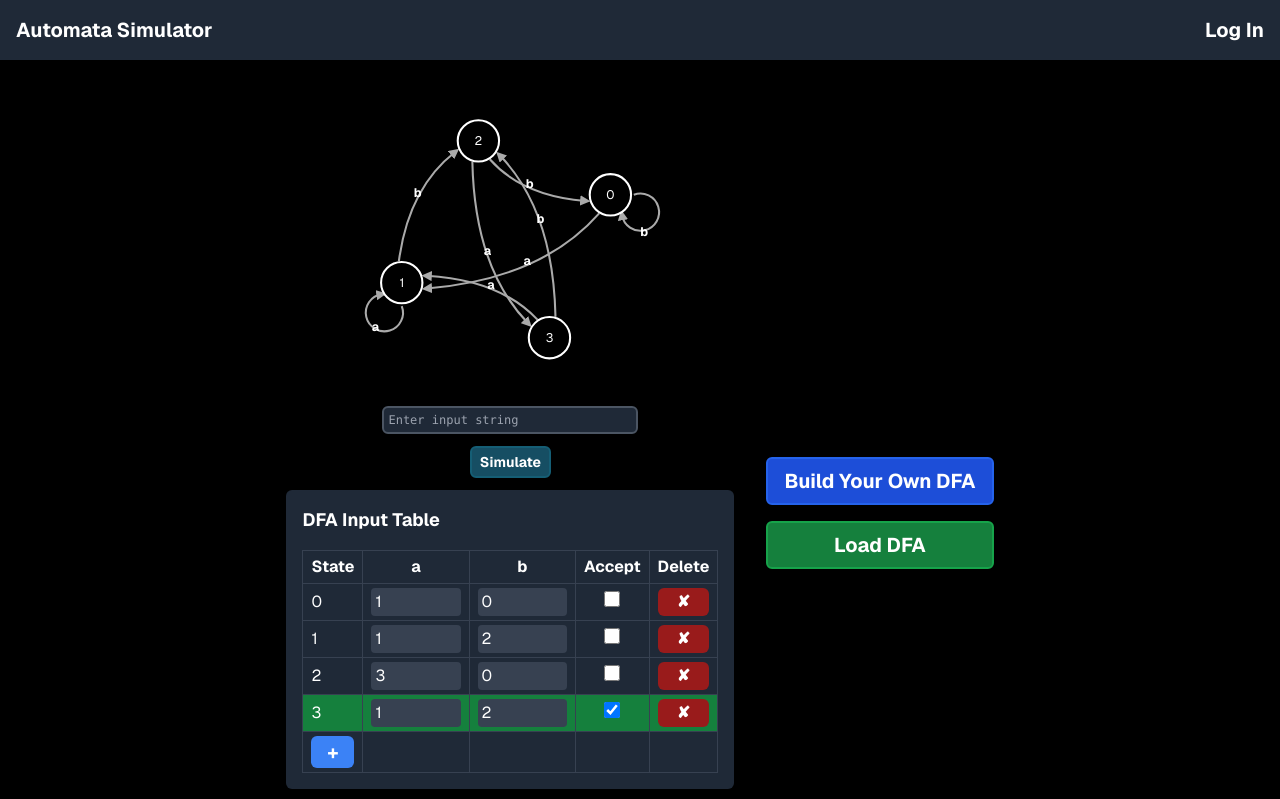
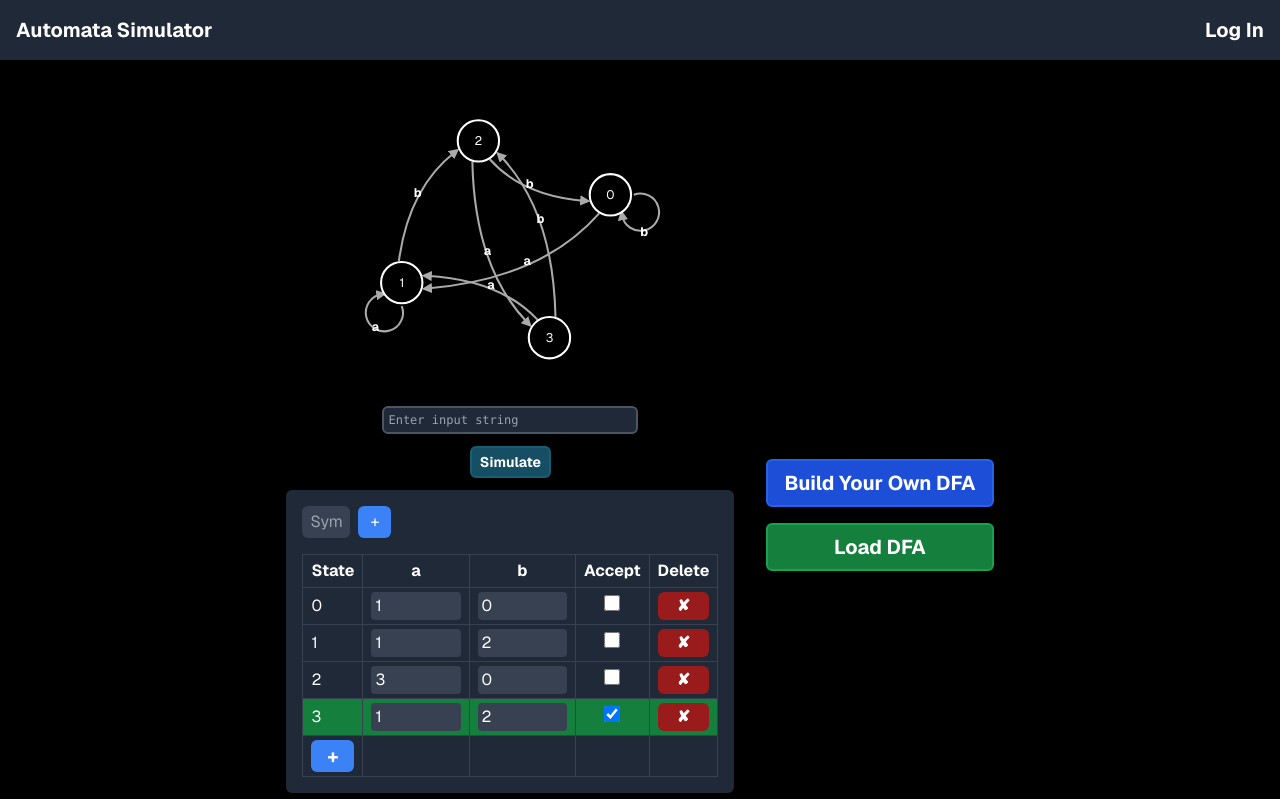
Before and after one commit to igreat/regular-languages-simulator, a Next.js app: page / in a window 1280 px wide. Shown: the top 799 px of the page. Built offline with nearby package versions, Linux system fonts and the light colour scheme.

Commit message:
add ability to add new input symbols to table

```diff
--- a/src/app/DFAInputTable.tsx
+++ b/src/app/DFAInputTable.tsx
@@ -12,6 +12,7 @@ function DFAInputTable({ onDFAChange, initialDFA }: DFAInputTableProps) {
     const [inputSymbols, setInputSymbols] = React.useState<string[]>([]);
     const [acceptStates, setAcceptStates] = React.useState<number[]>([]);
     const [table, setTable] = React.useState<TransitionTable>({});
+    const [newSymbol, setNewSymbol] = React.useState<string>("");
 
     useEffect(() => {
         if (initialDFA) {
@@ -19,8 +20,7 @@ function DFAInputTable({ onDFAChange, initialDFA }: DFAInputTableProps) {
             setStates(stateIds);
             const symbols = new Set<string>();
             stateIds.forEach((state) => {
-                if (!initialDFA.table[state])
-                    return;
+                if (!initialDFA.table[state]) return;
                 Object.keys(initialDFA.table[state]).forEach((sym) => {
                     symbols.add(sym);
                 });
@@ -29,7 +29,7 @@ function DFAInputTable({ onDFAChange, initialDFA }: DFAInputTableProps) {
             setAcceptStates(initialDFA.acceptStates);
             setTable(initialDFA.table);
         } else {
-            // initialize
+            // Initialize with default DFA
             setStates([0]);
             setInputSymbols(["a", "b"]);
             setAcceptStates([0]);
@@ -37,14 +37,59 @@ function DFAInputTable({ onDFAChange, initialDFA }: DFAInputTableProps) {
         }
     }, [initialDFA]);
 
-    // Update the parent component with the new DFA data
     useEffect(() => {
         onDFAChange(JSON.stringify({ acceptStates, table }, null, 2));
     }, [acceptStates, table, onDFAChange]);
 
+    const handleAddSymbol = () => {
+        const sym = newSymbol.trim();
+        if (sym.length !== 1) {
+            alert("Input symbol must be a single character.");
+            return;
+        }
+        if (inputSymbols.includes(sym)) {
+            return;
+        }
+        setInputSymbols([...inputSymbols, sym]);
+    };
+
+    // Allow adding symbol by pressing Enter key
+    const handleNewSymbolKeyPress = (e: React.KeyboardEvent<HTMLInputElement>) => {
+        if (e.key === 'Enter') {
+            handleAddSymbol();
+        }
+    }
+
     return (
         <div className="p-4 bg-gray-800 text-white rounded-md w-full max-w-md overflow-x-auto">
-            <h2 className="text-lg font-bold mb-4">DFA Input Table</h2>
+            {/* Section to add a new input symbol */}
+            <div className="flex items-center mb-4">
+                <input
+                    type="text"
+                    value={newSymbol}
+                    onChange={(e) => setNewSymbol(e.target.value)}
+                    onKeyDown={handleNewSymbolKeyPress}
+                    maxLength={1}
+                    className="w-12 bg-gray-700 text-white px-2 py-1 rounded-md mr-2"
+                    placeholder="Symbol"
+                />
+                <button
+                    onClick={handleAddSymbol}
+                    className="bg-blue-500 hover:bg-blue-600 text-white px-3 py-1 rounded-md"
+                    disabled={newSymbol.trim().length !== 1 || inputSymbols.includes(newSymbol.trim())}
+                    title={
+                        newSymbol.trim().length !== 1
+                            ? "Enter a single character"
+                            : inputSymbols.includes(newSymbol.trim())
+                                ? "Symbol already exists"
+                                : "Add Symbol"
+                    }
+                >
+                    +
+                </button>
+            </div>
+
+            {/* DFA Transition Table */}
             <table className="min-w-full border border-gray-700">
                 <thead>
                     <tr>
@@ -69,9 +114,9 @@ function DFAInputTable({ onDFAChange, initialDFA }: DFAInputTableProps) {
                                 <td key={sym} className="border border-gray-700 px-2 py-1 text-center">
                                     <input
                                         type="text"
-                                        defaultValue={
+                                        value={
                                             table[state]?.[sym] !== undefined
-                                                ? `${table[state]?.[sym]}`
+                                                ? `${table[state][sym]}`
                                                 : ""
                                         }
                                         className="w-full bg-gray-700 text-white px-1 py-0.5 rounded"
@@ -80,7 +125,13 @@ function DFAInputTable({ onDFAChange, initialDFA }: DFAInputTableProps) {
                                             const newTable = { ...table };
                                             if (!newTable[state]) newTable[state] = {};
                                             const value = e.target.value;
-                                            newTable[state][sym] = value ? Number(value) : 0;
+                                            // Ensure that the input is a number
+                                            const num = value != "" ? Number(value) : Number.NaN;
+                                            if (!isNaN(num) && Number.isInteger(num) && num >= 0 && states.includes(num)) {
+                                                newTable[state][sym] = num;
+                                            } else {
+                                                delete newTable[state][sym];
+                                            }
                                             setTable(newTable);
                                         }}
                                     />
@@ -89,7 +140,7 @@ function DFAInputTable({ onDFAChange, initialDFA }: DFAInputTableProps) {
                             <td className="border border-gray-700 px-2 py-1 text-center">
                                 <input
                                     type="checkbox"
-                                    defaultChecked={acceptStates.includes(state)}
+                                    checked={acceptStates.includes(state)}
                                     className="w-4 h-4"
                                     onChange={(e) => {
                                         const checked = e.target.checked;
@@ -111,6 +162,7 @@ function DFAInputTable({ onDFAChange, initialDFA }: DFAInputTableProps) {
                                         setAcceptStates(acceptStates.filter((s) => s !== state));
                                     }}
                                     className="bg-red-800 text-white rounded-md px-2.5 py-0.5 font-bold w-full"
+                                    title="Delete State"
                                 >
                                     ✘
                                 </button>
@@ -121,11 +173,12 @@ function DFAInputTable({ onDFAChange, initialDFA }: DFAInputTableProps) {
                         <td className="border border-gray-700 px-2 py-1">
                             <button
                                 onClick={() => {
-                                    const newState = Math.max(...states) + 1;
+                                    const newState = states.length > 0 ? Math.max(...states) + 1 : 0;
                                     setStates([...states, newState]);
                                     setTable({ ...table, [newState]: {} });
                                 }}
                                 className="bg-blue-500 text-white rounded-md px-2.5 py-0.5 font-bold text-xl w-full"
+                                title="Add State"
                             >
                                 +
                             </button>
@@ -140,6 +193,7 @@ function DFAInputTable({ onDFAChange, initialDFA }: DFAInputTableProps) {
             </table>
         </div>
     );
-};
+}
+
 
 export default DFAInputTable;
```
